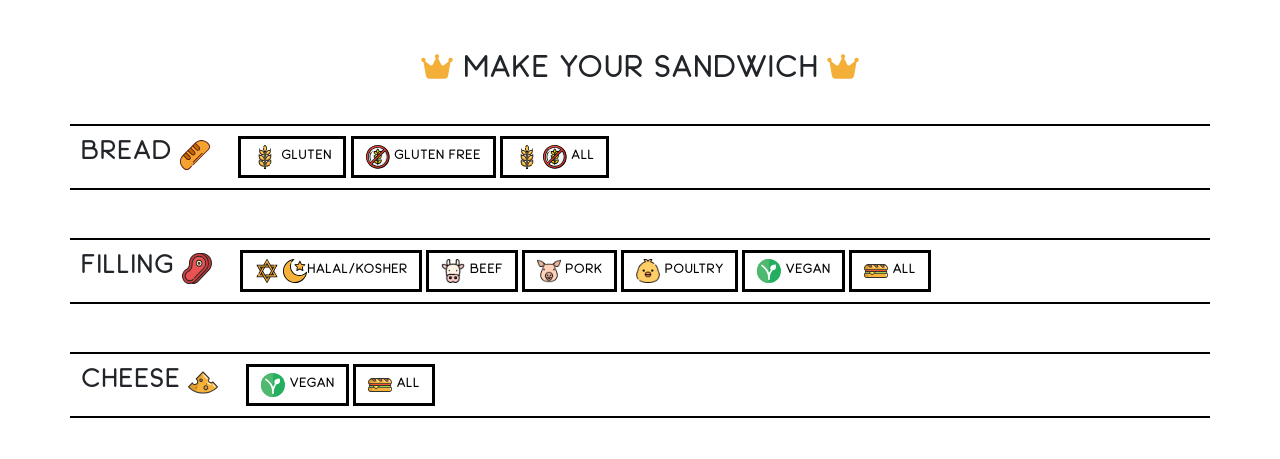
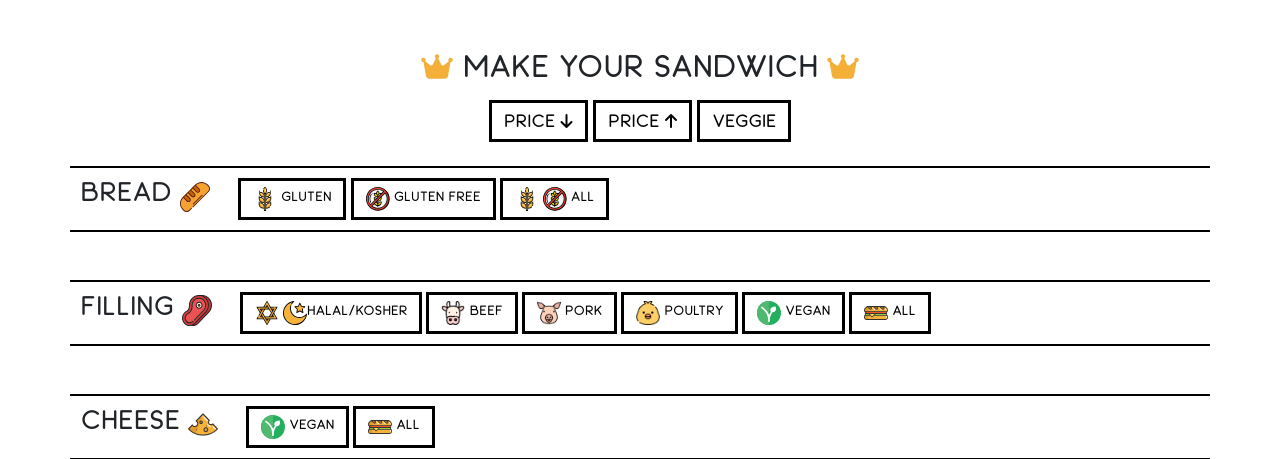
Before and after one commit to Pipicallu/SammichPatch, a Django app: page /menu/ in a window 1280 px wide. Shown: the part 250-709 px from the top of the page. Run offline with Django 3.2, Linux system fonts and the light colour scheme; data that the repository does not hold is empty; some libraries are stand-ins or nearby versions.

Commit message:
added sort by price and vegetarian menu options

```diff
--- a/menu/templates/menu/ingredients.html
+++ b/menu/templates/menu/ingredients.html
@@ -16,6 +16,10 @@
         <div class="col text-center">
             <h3 class="font-bolder p-3 mt-4 mb-0"><i class="fas fa-crown gold-color"></i> Make your sandwich <i
                     class="fas fa-crown gold-color"></i></h3>
+                    <a href="{% url 'ingredients' %}?sort=price&direction=asc"  class="sort-button btn btn-transparent rounded-0 btn-filter font-bolder">price <i class="fas fa-arrow-down"></i></a>
+                    <a href="{% url 'ingredients' %}?sort=price&direction=desc"  class="sort-button btn btn-transparent rounded-0 btn-filter font-bolder">price <i class="fas fa-arrow-up"></i></a>
+                    <a href="{% url 'ingredients' %}?sort=vegetarian"  class="sort-button btn btn-transparent rounded-0 btn-filter font-bolder">veggie</a>
+
         </div>
     </div>
     <!--bread-->
@@ -33,7 +37,7 @@
                         src="{{ MEDIA_URL }}gluten_free.svg" alt="gluten free" width="15" height="15"> <span
                         class="d-md-none d-lg-inline">gluten free</span>
                 </a>
-                <a href="{% url 'ingredients' %}?dietary_requirements={{dietary_list|join:','}}"
+                <a href="{% url 'ingredients' %}?dietary_requirements={{dietary_list|join:','|cut:'halal/kosher'}}"
                     class="sort-button btn btn-transparent rounded-0 btn-filter font-bolder">
                     <img class="img-fluid icon" src="{{ MEDIA_URL }}gluten.svg" alt="gluten" width="15" height="15">
                     <img class="img-fluid icon" src="{{ MEDIA_URL }}gluten_free.svg" alt="gluten free" width="15"
@@ -127,7 +131,7 @@
                         height="15">
                     <img class="img-fluid icon" src="{{ MEDIA_URL }}halal_emoji.svg" alt="halal" width="15"
                         height="15"><span class="d-md-none d-lg-inline">halal/kosher</span></a>
-                <a href="{% url 'ingredients' %}?sort=beef"
+                <a href="{% url 'ingredients' %}?dietary_requirements={{dietary_list|join:','|cut:'pork'|cut:'vegan'|cut:'poultry'|cut:'halal/kosher'|cut:'fish'}}"
                     class="sort-button btn btn-transparent rounded-0 btn-filter font-bolder"><img class="img-fluid icon"
                         src="{{ MEDIA_URL }}cow_emoji.png" alt="beef" width="15" height="15"> <span
                         class="d-md-none d-lg-inline">beef</span>
--- a/menu/views.py
+++ b/menu/views.py
@@ -8,21 +8,31 @@ from .models import Ingredients, SidesAndDrinks, DietaryRequirements
 def all_ingredients(request):
     '''A view to show all the ingredients in the form'''
     ingredients = Ingredients.objects.all()
+    diets = DietaryRequirements.objects.all()
+    print(diets)
     # to get list and sorted list
     dietary_req = DietaryRequirements.objects.values_list('name', flat=True).distinct()
     dietary_req = list(dietary_req)
 
 
-    print(dietary_req)
+    print(ingredients)
     dietaryRequirements = None
     sort = None
+    direction = None
 
     if request.GET:
         if 'sort' in request.GET:
             sortkey = request.GET['sort']
             sort = sortkey
-            if sortkey == "beef":
-               ingredients = ingredients.order_by('dietary_requirements')
+            if sort == 'vegetarian':
+                ingredients = ingredients.exclude(is_vegetarian=False)
+            if 'direction' in request.GET:
+                direction = request.GET['direction']
+                if sort == 'price' and direction == 'asc':
+                    ingredients = ingredients.order_by('price')
+                else:
+                    ingredients = ingredients.order_by('-price')
+
 
 
         if 'dietary_requirements' in request.GET:
@@ -34,6 +44,7 @@ def all_ingredients(request):
         'ingredients': ingredients,
         'current_dietaryRequirements': dietaryRequirements,
         'dietary_list': dietary_req,
+        'diets': diets,
 
     }
 
```
